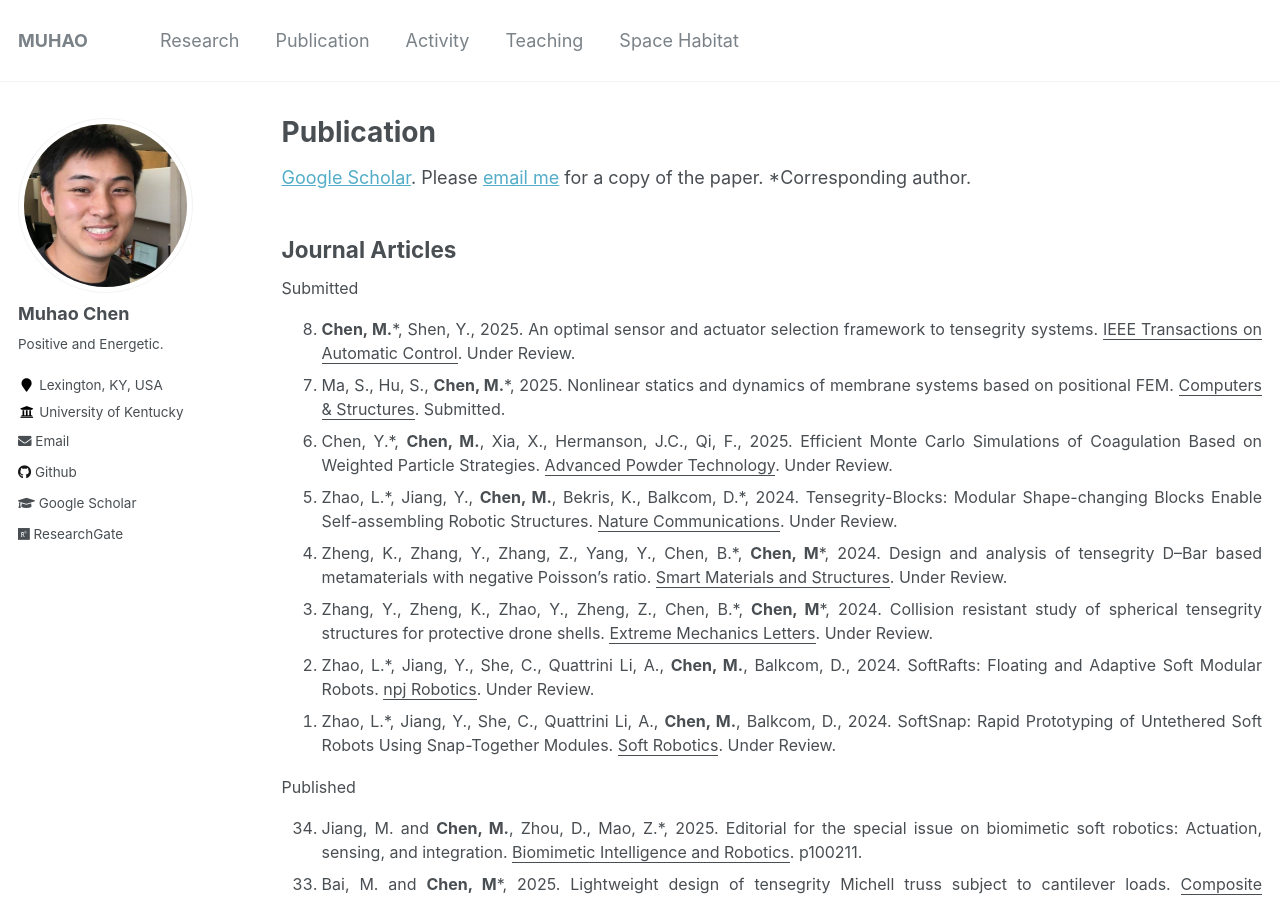
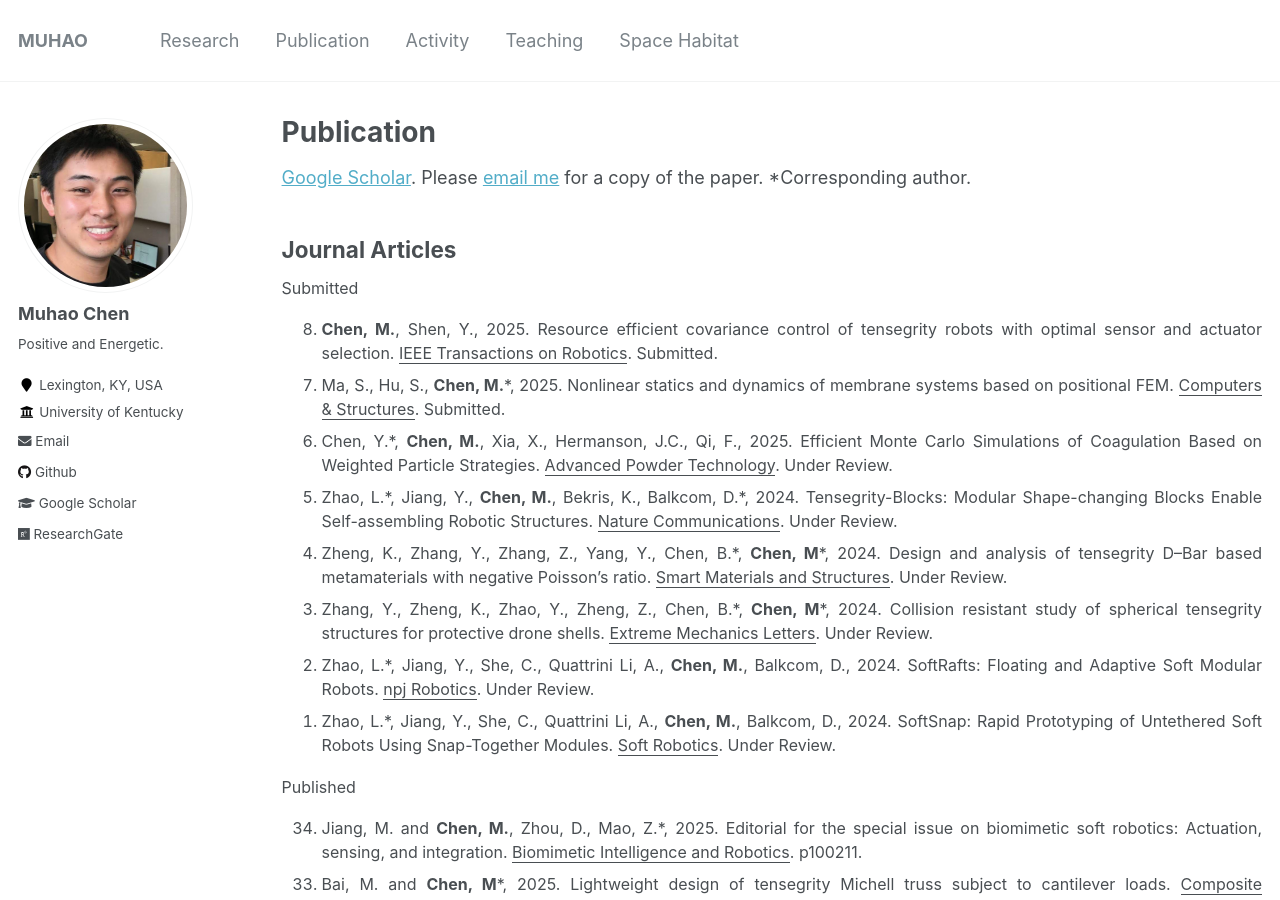
Before and after one commit to Muhao-Chen/muhao-chen.github.io, a Jekyll site: the page built from _pages/publication.md, in a window 1280 px wide and 900 px high. Built offline with Jekyll 4.4.1, drawn with Linux system fonts in a browser that asks for light colours.

Commit message:
Update publication.md

```diff
--- a/_pages/publication.md
+++ b/_pages/publication.md
@@ -16,7 +16,7 @@ toc: true
 <font size=3>
 Submitted
 <ol reversed>
-<li> <strong>Chen, M.</strong>*, Shen, Y., 2025. An optimal sensor and actuator selection framework to tensegrity systems. <u>IEEE Transactions on Automatic Control</u>. Under Review. </li>
+<li> <strong>Chen, M.</strong>, Shen, Y., 2025. Resource efficient covariance control of tensegrity robots with optimal sensor and actuator selection. <u>IEEE Transactions on Robotics</u>. Submitted. </li>
 <!-- <li> Zhu, Z.*, <strong>Chen, M.</strong>, 2025. A metaheuristic approach to the design of a space station with artificial gravity. <u>Acta Astronautica</u>. Under Review. </li> -->
 <li> Ma, S., Hu, S., <strong>Chen, M.</strong>*, 2025. Nonlinear statics and dynamics of membrane systems based on positional FEM. <u>Computers & Structures</u>. Submitted.</li>
 <li> Chen, Y.*, <strong>Chen, M.</strong>, Xia, X., Hermanson, J.C., Qi, F., 2025. Efficient Monte Carlo Simulations of Coagulation Based on Weighted Particle Strategies. <u>Advanced Powder Technology</u>. Under Review. </li>
```
